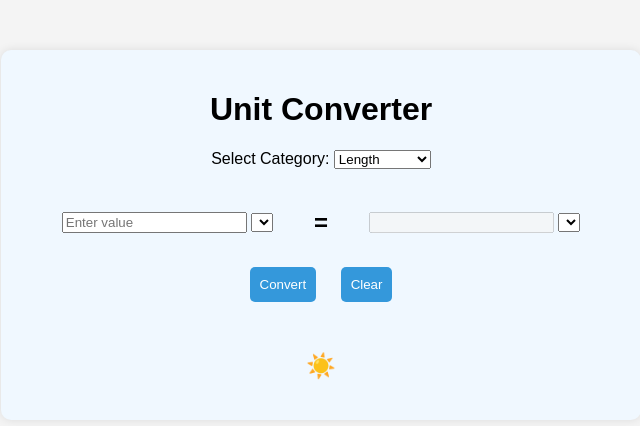
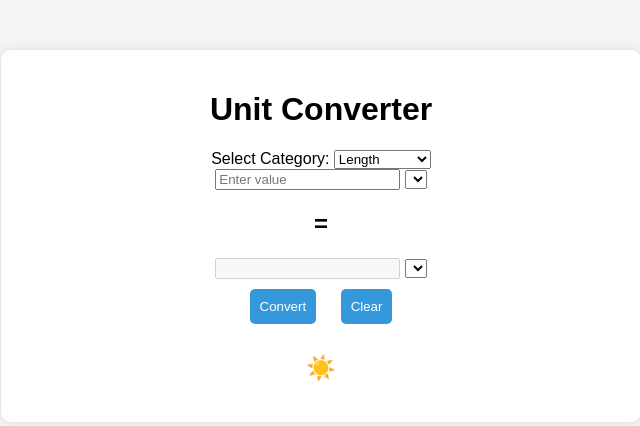
Before and after one commit to Habiba-Wasim/Unit-Converter, a Python web app: template templates/index.html in a window 1280 px wide. Shown: the top 426 px of the page, without its empty margins (319-959 px from the left). Run offline with Jinja, Linux system fonts and the light colour scheme; the template is opened without the code that fills it, so the values that code supplies are empty.

Commit message:
Update styles.css

```diff
--- a/static/styles.css
+++ b/static/styles.css
@@ -14,7 +14,7 @@ body {
     max-width: 600px;
     margin: 50px auto;
     padding: 20px;
-    background: #f0f8ff; /* Light pastel blue */
+    background: #ffffff;
     border-radius: 10px;
     box-shadow: 0px 0px 10px rgba(0, 0, 0, 0.1);
     transition: background 0.5s;
@@ -22,27 +22,6 @@ body {
 
 .dark-mode .container {
     background: #333;
-}
-
-.input-group {
-    display: flex;
-    justify-content: space-between;
-    align-items: center;
-    margin-top: 20px;
-}
-
-.input-box {
-    flex: 1;
-    text-align: center;
-}
-
-.formula-btn {
-    margin-top: 15px;
-    background: #ffeb3b;
-    padding: 5px 10px;
-    border-radius: 5px;
-    display: inline-block;
-    cursor: pointer;
 }
 
 button {
@@ -61,10 +40,6 @@ button:hover {
     transform: scale(1.05);
 }
 
-.toggle-container {
-    margin-top: 20px;
-}
-
 .dark-mode-toggle {
     font-size: 24px;
     cursor: pointer;
```
